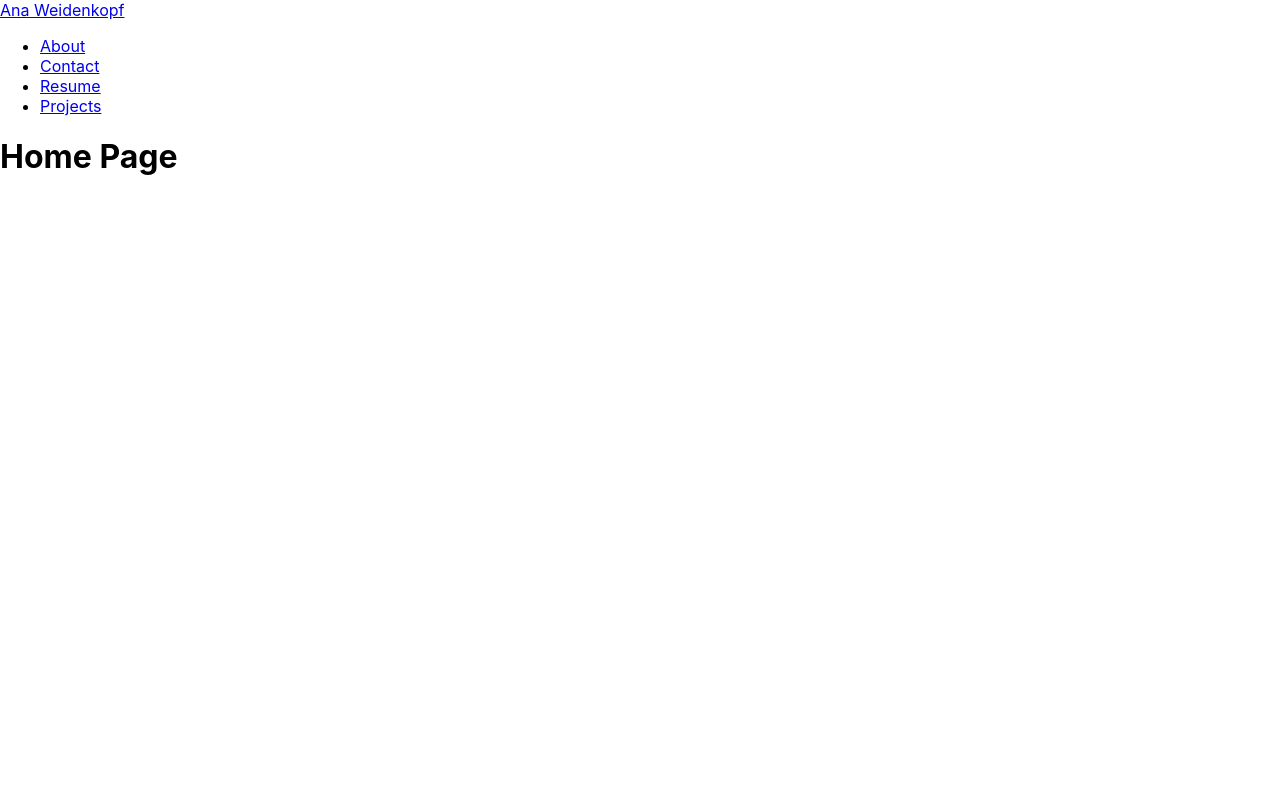
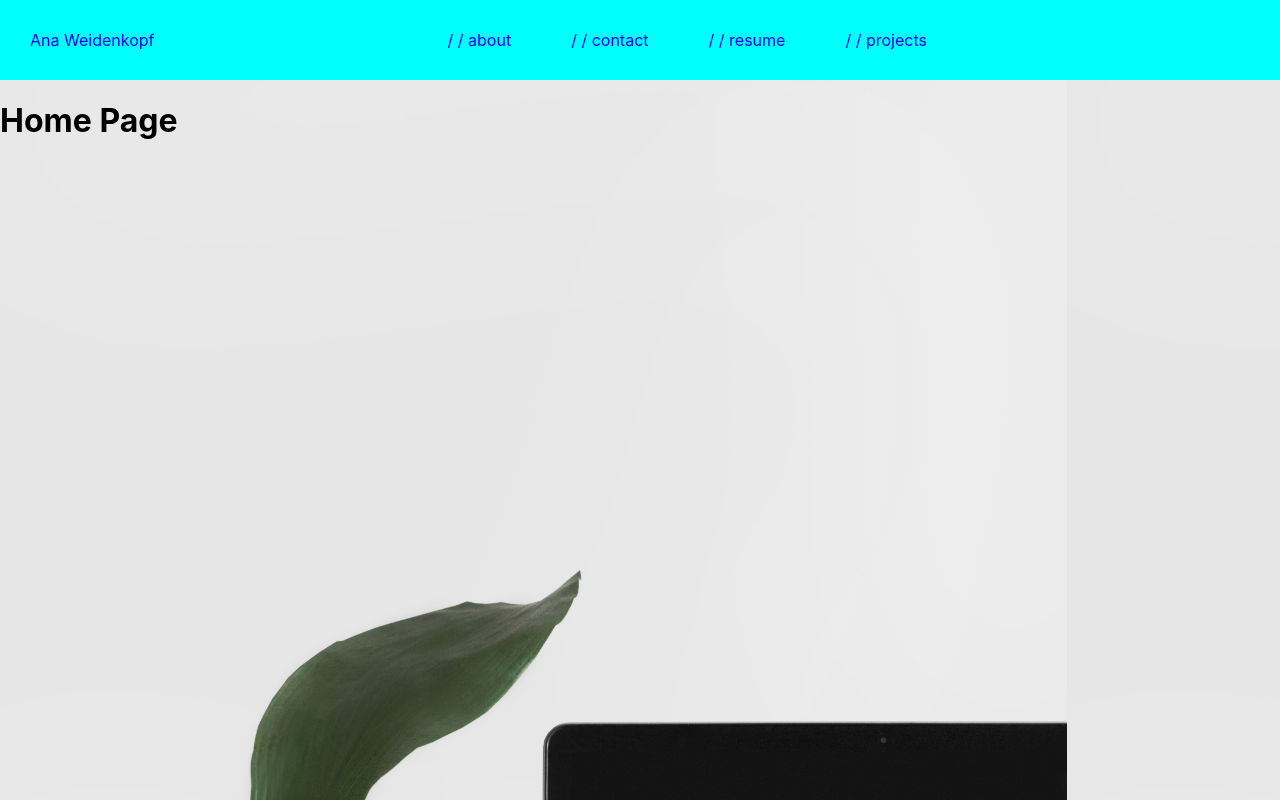
Before and after one commit to AWeidenkopf/portfolio-react, a React (Create React App) app: page / in a window 1280 px wide. Shown: the top 800 px of the page. Built offline with nearby package versions, Linux system fonts and the light colour scheme.

Commit message:
initialize navbar styling

```diff
--- /dev/null
+++ b/src/Components/NavBar/NavBar.css
@@ -0,0 +1,35 @@
+body{
+  width: 100vw;
+  height: 200vh;
+  background-image: url('../../../public/sarah-dorweiler-QeVmJxZOv3k-unsplash.jpg');
+  background-size:contain;
+}
+
+nav {
+  display: flex;
+  justify-content: center;
+  align-items: center;
+  width: 100%;
+  height: 80px;
+  background-color: aqua;
+}
+
+nav>.home{
+  float: left;
+  margin-left: 30px;
+  margin-right: -100px;
+}
+
+ul{
+  display: flex;
+  margin: 0 auto;
+}
+
+a{
+  text-decoration: none;
+}
+
+li{
+  list-style: none;
+  margin: 0 30px;
+}
--- a/src/Components/NavBar/NavBar.jsx
+++ b/src/Components/NavBar/NavBar.jsx
@@ -1,25 +1,26 @@
 import { Link } from "react-router-dom"
+import './NavBar.css'
 
 function NavBar() {
   return (
     <nav>
-      <Link to='/' > Ana Weidenkopf </Link>
+      <Link to='/' className="home"> Ana Weidenkopf </Link>
 
       <ul>
         <li>
-          <Link to='/about' > About </Link>
+          <Link to='/about' > / / about </Link>
         </li>
 
         <li>
-        <Link to='/contact' > Contact </Link>
+        <Link to='/contact' > / / contact </Link>
         </li>
 
         <li>
-        <Link to='/resume' > Resume </Link>
+        <Link to='/resume' > / / resume </Link>
         </li>
 
         <li>
-        <Link to='/projects' > Projects </Link>
+        <Link to='/projects' > / / projects </Link>
         </li>
       </ul>
     </nav>
--- a/src/Pages/Home/Home.jsx
+++ b/src/Pages/Home/Home.jsx
@@ -1,3 +1,5 @@
+import '../../Components/NavBar/NavBar.css'
+
 const Home = () => {
   return (
     <h1>Home Page</h1>
```
Also changed, not shown: public/sarah-dorweiler-QeVmJxZOv3k-unsplash.jpg (added).
